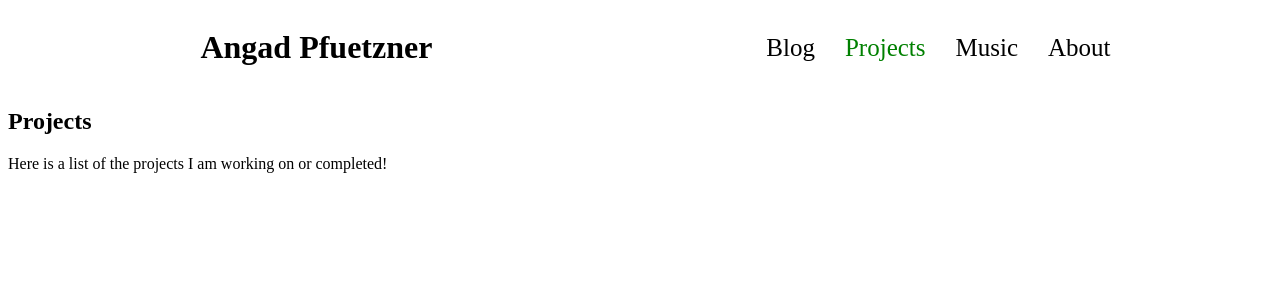
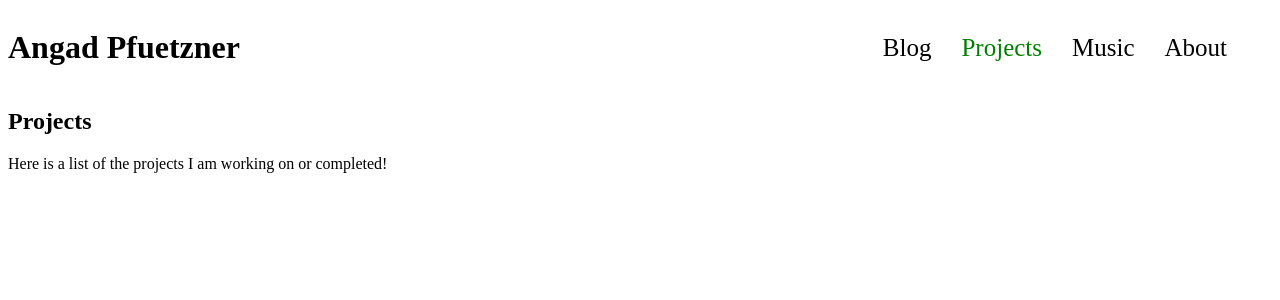
Before and after one commit to Angad99/Angad99.github.io, a Jekyll site: the page built from Projects.md, in a window 1280 px wide. Shown: the top 300 px of the page. Built offline with Jekyll 4.4.1, drawn with Linux system fonts in a browser that asks for light colours.

Commit message:
Update navbar.scss

```diff
--- a/_sass/navbar.scss
+++ b/_sass/navbar.scss
@@ -11,7 +11,7 @@ nav {
 	width: 100%;
 	display: flex;
 	background-color: transparent;
-	justify-content: center;
+	justify-content: flex-end;
 	align-items: center;
 	padding: 10px;
 	font-size: 25px;
@@ -42,6 +42,5 @@ nav a:hover{
 	width: 100%;
 	display: flex;
 	text-decoration: none;
-	justify-content: center;
 	align-items: center;
 }
```
